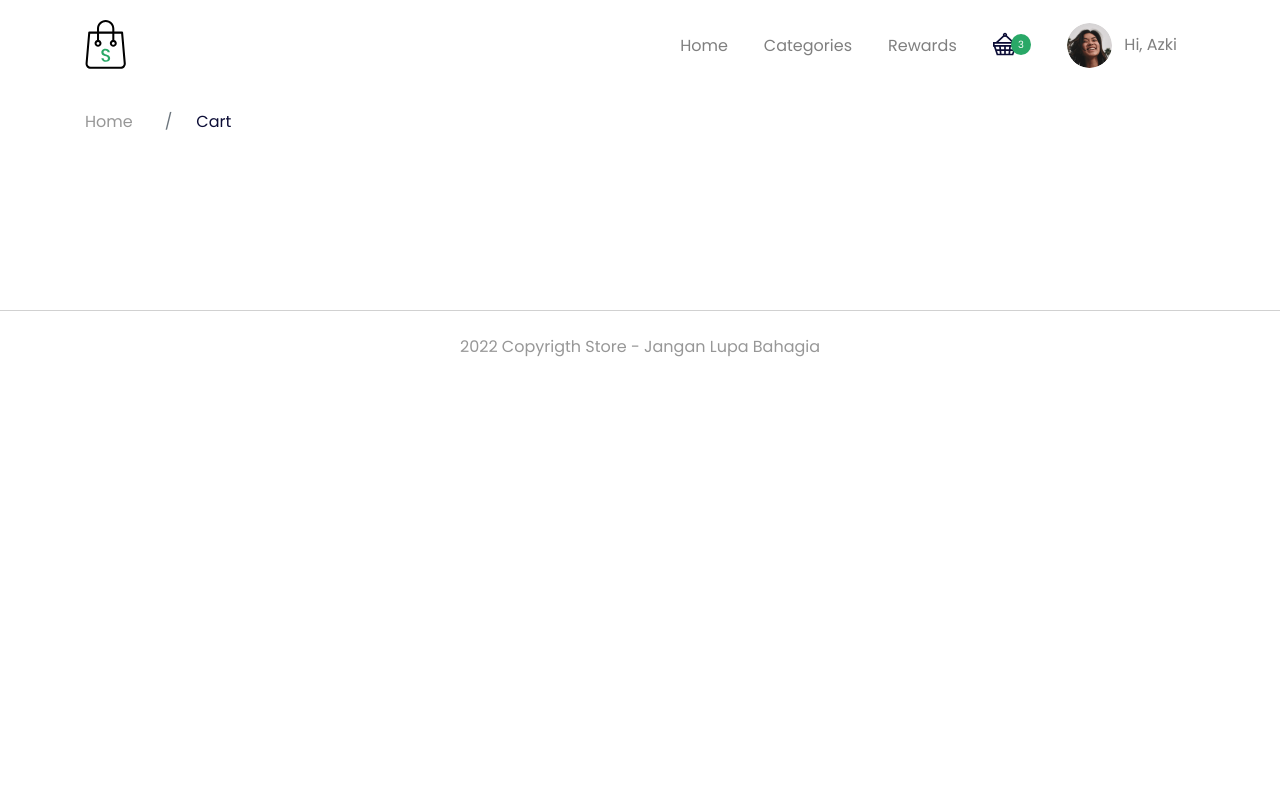
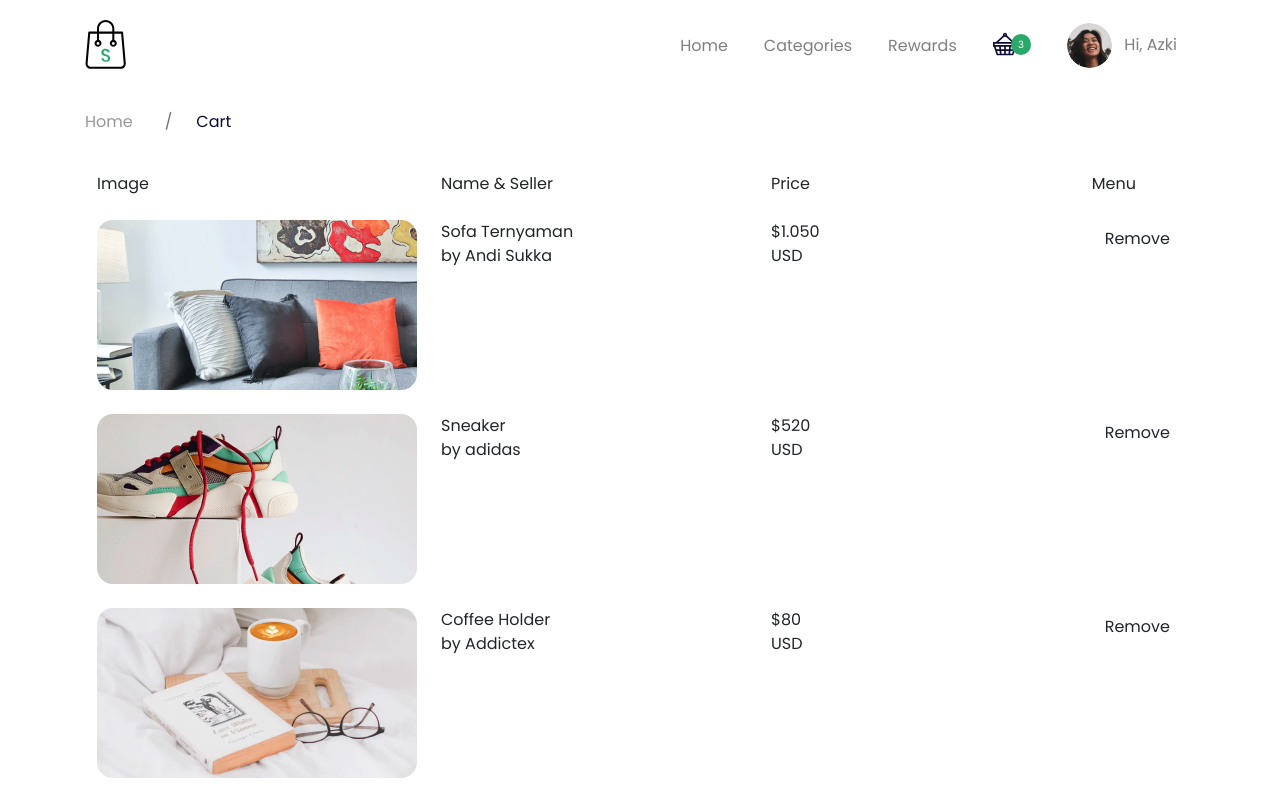
Before and after one commit to azkiya12/front-end-slicing-figma, a website: page cart.html in a window 1280 px wide. Shown: the top 809 px of the page. Drawn offline with nearby package versions, Linux system fonts and the light colour scheme.

Commit message:
Section Cart Item

```diff
--- a/cart.html
+++ b/cart.html
@@ -100,7 +100,74 @@
       </div>
     </section>
 
-
+    <section class="store-cart">
+      <div class="container">
+        <div class="row" data-aos="fade-up" data-aos-delay="100">
+          <div class="col-12 table-responsive">
+            <table class="table table-borderless table-cart">
+              <thead>
+                <tr>
+                  <td>Image</td>
+                  <td>Name &amp; Seller</td>
+                  <td>Price</td>
+                  <td>Menu</td>
+                </tr>
+              </thead>
+              <tbody>
+                <tr>
+                  <td style="width: 20%;">
+                    <img src="/images/product-cart-1.jpg" alt="" class="cart-image">
+                  </td>
+                  <td style="width: 35%;">
+                    <div class="product-title">Sofa Ternyaman</div>
+                    <div class="product-subtitle">by Andi Sukka</div>
+                  </td>
+                  <td style="width: 35%;">
+                    <div class="product-title">$1.050</div>
+                    <div class="product-subtitle">USD</div>
+                  </td>
+                  <td style="width: 20%;">
+                    <a href="#" class="btn btn-remove-cart">Remove</a>
+                  </td>
+                </tr>
+                <tr>
+                  <td style="width: 20%;">
+                    <img src="/images/product-cart-2.jpg" alt="" class="cart-image">
+                  </td>
+                  <td style="width: 35%;">
+                    <div class="product-title">Sneaker</div>
+                    <div class="product-subtitle">by adidas</div>
+                  </td>
+                  <td style="width: 35%;">
+                    <div class="product-title">$520</div>
+                    <div class="product-subtitle">USD</div>
+                  </td>
+                  <td style="width: 20%;">
+                    <a href="#" class="btn btn-remove-cart">Remove</a>
+                  </td>
+                </tr>
+                <tr>
+                  <td style="width: 20%;">
+                    <img src="/images/product-cart-3.jpg" alt="" class="cart-image">
+                  </td>
+                  <td style="width: 35%;">
+                    <div class="product-title">Coffee Holder</div>
+                    <div class="product-subtitle">by Addictex</div>
+                  </td>
+                  <td style="width: 35%;">
+                    <div class="product-title">$80</div>
+                    <div class="product-subtitle">USD</div>
+                  </td>
+                  <td style="width: 20%;">
+                    <a href="#" class="btn btn-remove-cart">Remove</a>
+                  </td>
+                </tr>
+              </tbody>
+            </table>
+          </div>
+        </div>
+      </div>
+    </section>
   </div>
 
   <!-- Footer Sciling -->
```
